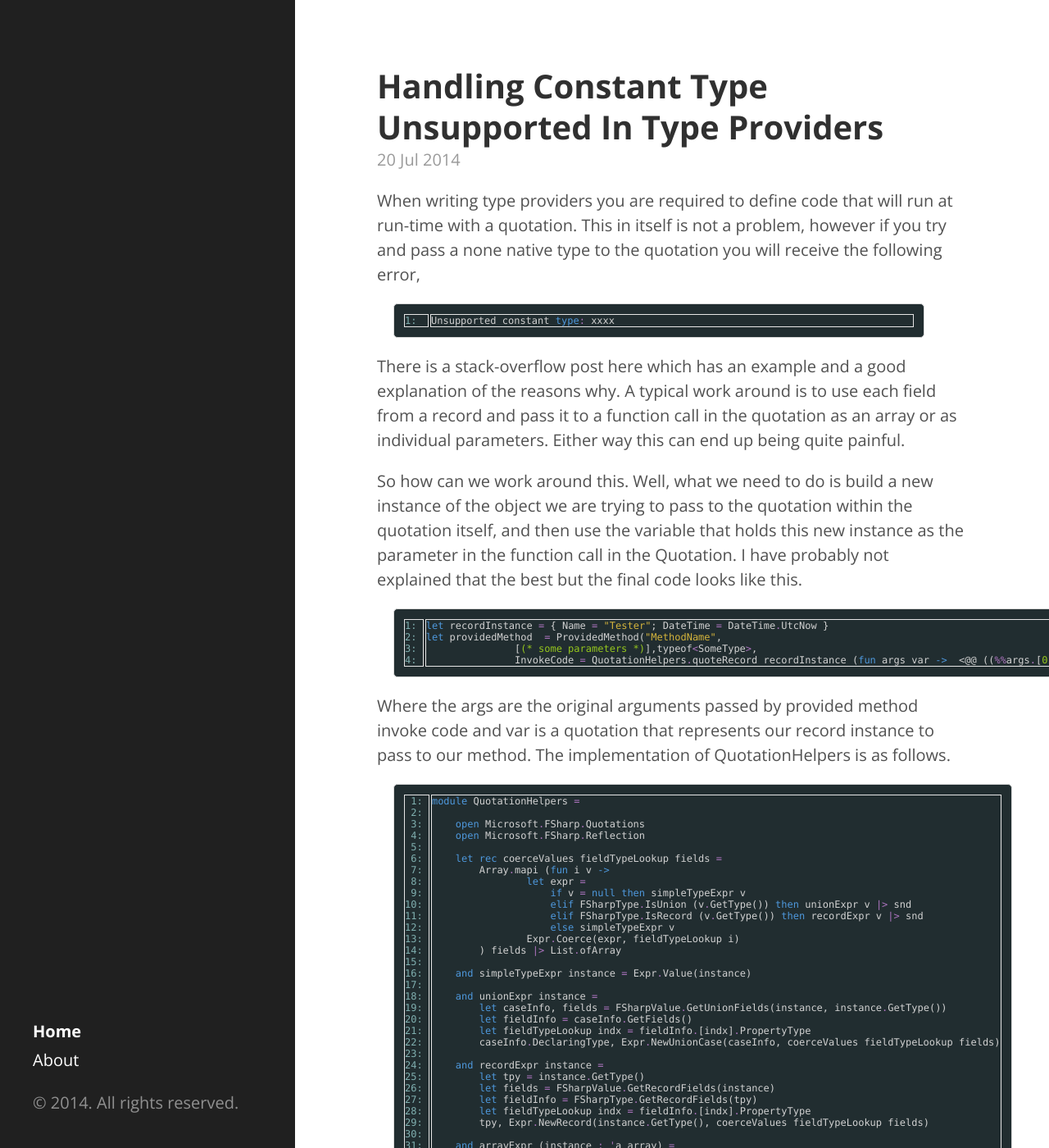
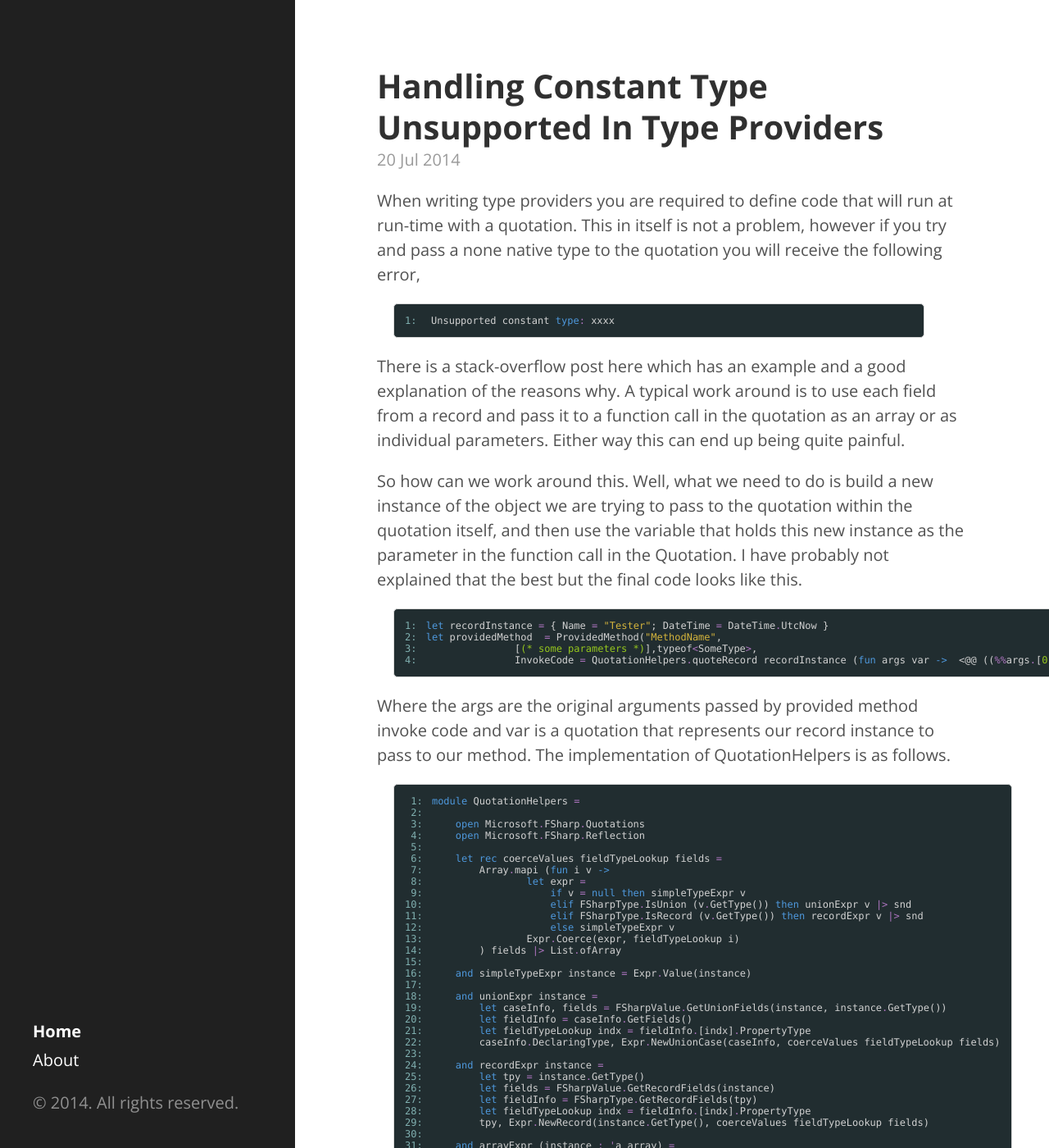
Before and after one commit to colinbull/colinbull.github.io, a Jekyll site: the page built from index.html, in a window 1280 px wide and 1400 px high. Shown: the whole window at 82% size. Built offline with Jekyll 4.4.1, drawn with Linux system fonts in a browser that asks for light colours; some web fonts are replaced; Markdown is read by kramdown in place of the engine named in the settings; the list of posts is cut into pages by our own code.

Commit message:
Morerr layout

```diff
--- a/public/css/tips.css
+++ b/public/css/tips.css
@@ -74,7 +74,11 @@
 table.pre td.lines {
   width:30px;
 }
-td.snippet td.lines {
+td.snippet {
+   border:1px solid #212d30;
+}
+
+td.lines {
    border:1px solid #212d30;
 }
 
```
